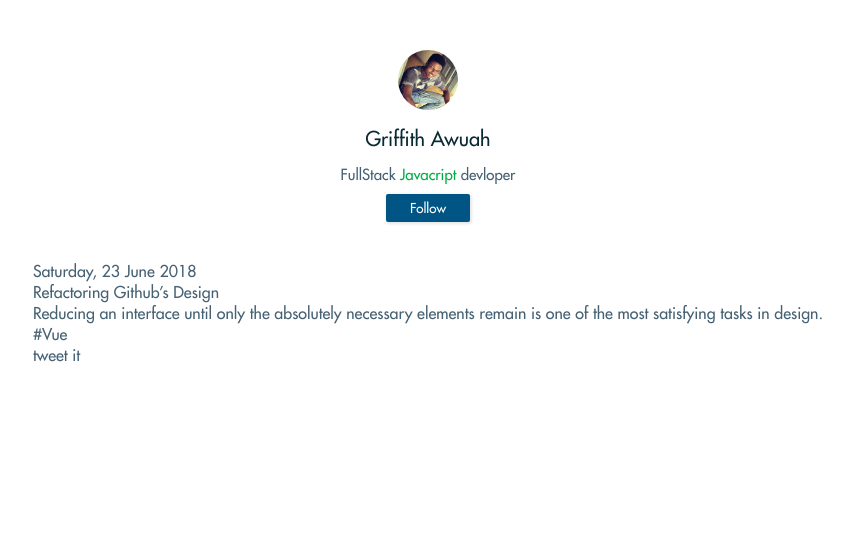
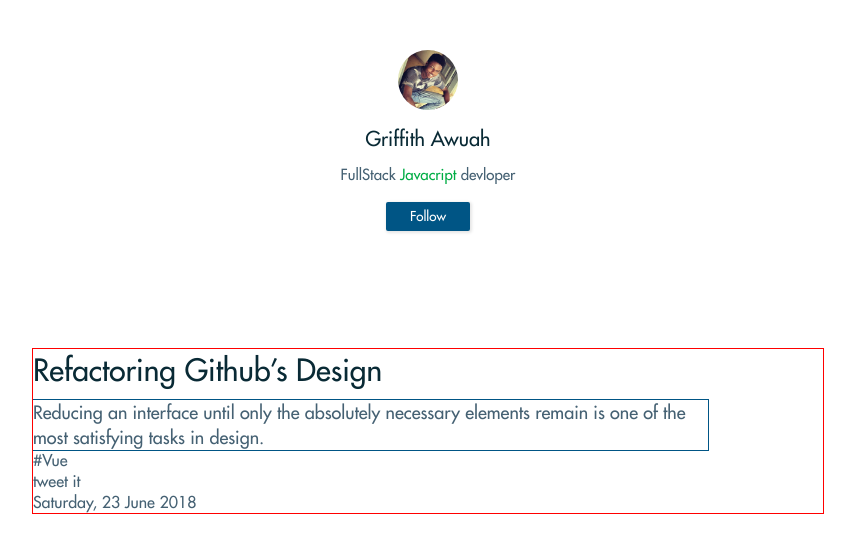
Before and after one commit to gwuah/Stark-blog, a Vue app: page /#/ in a window 1280 px wide. Shown: the top 552 px of the page, without its empty margins (212-1067 px from the left). Built offline with nearby package versions, Linux system fonts and the light colour scheme.

Commit message:
styling for post added :zap:

```diff
--- a/src/assets/styles/main.scss
+++ b/src/assets/styles/main.scss
@@ -20,7 +20,8 @@
   margin: em(30) 0;
   .container {
     flex-flow: column;
-    & > div {
+    & > div,
+    button {
       margin-bottom: em(10);
     }
     .image {
@@ -50,9 +51,41 @@
       width: em(100);
       height: em(34);
       margin-bottom: em(10);
+      margin-top: em(10);
       cursor: pointer;
       border-radius: 2px;
       box-shadow: 1px 1px 3px 1px rgba(0, 0, 0, 0.1);
     }
   }
 }
+
+.content {
+  // outline: 1px solid $primary;
+  margin-top: em(50);
+  width: em(790);
+  .post {
+    // & > div {
+    //   outline: 1px solid red;
+    // }
+
+    outline: 1px solid red;
+    margin: em(30) 0;
+    cursor: pointer;
+
+    .post-title {
+      font-size: em(30);
+      margin-bottom: em(5);
+      color: $black;
+
+      &:hover {
+        color: $primary;
+        cursor: pointer;
+      }
+    }
+    .post-about {
+      outline: 1px solid $primary;
+      font-size: em(18);
+      width: em(600);
+    }
+  }
+}
--- a/src/components/Body.vue
+++ b/src/components/Body.vue
@@ -1,20 +1,20 @@
 <template>
     <div class="container">
-        <div class="body">
-                <div class="post">
-                    <div class="post-time">
-                        Saturday, 23 June 2018
-                    </div>
-                    <div class="post-title">
-                        Refactoring Github’s Design
-                    </div>
-                    <div class="post-about">Reducing an interface until only the absolutely
-                    necessary elements remain is one of the most satisfying tasks in design.</div>
+        <div class="content">
+            <div class="post">
+                <div class="post-title">
+                    Refactoring Github’s Design
                 </div>
+                <div class="post-about">Reducing an interface until only the absolutely necessary elements remain is one of the most satisfying tasks in design.</div>
                 <div class="post-social">
                     <div class="tag">#Vue</div>
                     <div class="twitter">tweet it </div>
                 </div>
+                <div class="post-time">
+                    Saturday, 23 June 2018
+                </div>
+            </div>
+
         </div>
     </div>
 </template>
```
